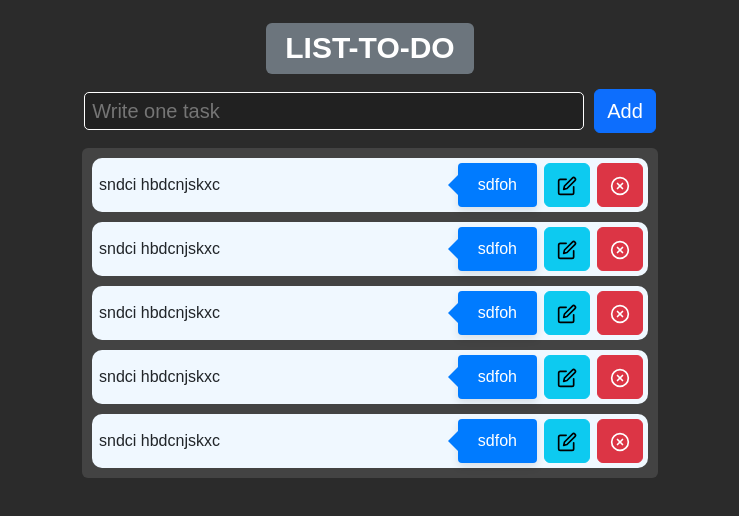
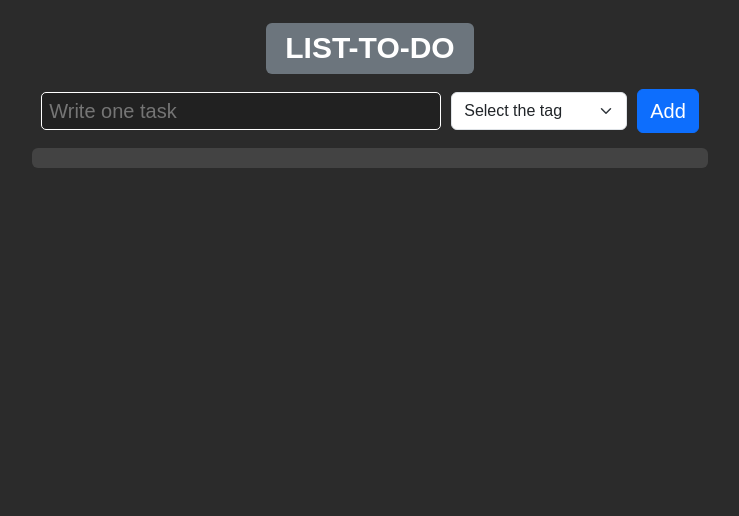
Before and after one commit to luismeza1101/ListToDo, a React (Vite) app: page / in a window 1280 px wide. Shown: the top 516 px of the page, without its empty margins (270-1009 px from the left). Built offline with nearby package versions, Linux system fonts and the light colour scheme.

Commit message:
Fin de funcion AgregarTask

```diff
--- a/src/App.css
+++ b/src/App.css
@@ -1,6 +1,6 @@
 .hero{
     margin-top: 20px;
-    width: 600px;
+    width: 700px;
 }
 .list-tasks{
     display: flex;
--- a/src/App.tsx
+++ b/src/App.tsx
@@ -1,18 +1,40 @@
+import { useReducer } from 'react'
 import './App.css'
 import BarAddToDo from './components/BarAddToDo'
-import Task from './components/Task'
+import TaskCard from './components/TaskCard'
+import { initialState, reducer } from './fuctions'
+import { Task } from './types'
+
 
 function App() {
 
+  const [tasksState, dispatch] = useReducer(reducer, initialState);
+
+  const addTask = (infoTask: string, infoTag: string) => {
+    const newTask: Task = {
+      info: infoTask,
+      id: crypto.randomUUID(),
+      tag: infoTag,
+      edit: false
+    };
+    dispatch({type: 'add', payload: newTask})
+  }
+
+  const removeTask = (id: string) => {
+    dispatch({type: 'remove', payload: {id}})
+  }
+
+  const editTask = (id: string) => {
+    dispatch({type: 'editable', payload: {id}})
+  }
+
   return (
     <div className='container text-center hero'>
-      <BarAddToDo />
+      <BarAddToDo addTask={addTask}/>
       <ul className='list-group list-tasks'>
-          <Task />
-          <Task />
-          <Task />
-          <Task />
-          <Task />
+          {tasksState.listTasks.map(taskUpdate => (
+            <TaskCard key={taskUpdate.id} infoTask={taskUpdate.info} infoTag={taskUpdate.tag}/>
+          ))}
       </ul>
     </div>
   )
--- a/src/components/BarAddToDo.tsx
+++ b/src/components/BarAddToDo.tsx
@@ -1,15 +1,54 @@
-import '../styleSheets/BarAddToDo.css'
+import { useRef, useState } from "react";
+import "../styleSheets/BarAddToDo.css";
 
-const BarAddToDo = () => {
-  return (
-    <section className='entrance'>
-        <h1><span className="badge text-bg-secondary">LIST-TO-DO</span></h1>
-        <div className='data'>
-          <input type="text" placeholder="Write one task" className='data__input'/>
-          <button className='data__btn btn btn-primary'>Add</button>
-        </div>
-    </section>
-  )
+interface Props {
+  addTask: (infoTask: string, infoTag: string) => void;
 }
 
-export default BarAddToDo
+const BarAddToDo: React.FC<Props> = ({ addTask }) => {
+  const infoTask = useRef<HTMLInputElement>(null);
+  const [valueTag, setValueTag] = useState('');
+
+  const handleTask = () => {
+    if (infoTask.current?.value == "") {
+      alert("Debe completar los espacios en blanco");
+    } else {
+      addTask(infoTask.current!.value, valueTag);
+      infoTask.current!.value = "";
+      setValueTag('Select the tag')
+    }
+  };
+
+  return (
+    <section className="entrance">
+      <h1>
+        <span className="badge text-bg-secondary">LIST-TO-DO</span>
+      </h1>
+      <div className="data">
+        <input
+          type="text"
+          placeholder="Write one task"
+          className="data__input"
+          ref={infoTask}
+        />
+        <div className="btn-group dropend">
+          <select className="form-select" aria-label="Default select example" onChange={(e) => setValueTag(e.target.value)}>
+            <option selected>Select the tag</option>
+            <option value="Importan">Importan</option>
+            <option value="Home">Home</option>
+            <option value="Work">Work</option>
+            <option value="Personal Projects">Personal Projects</option>
+            <option value="Favors">Favors</option>
+          </select>
+        </div>
+        <button
+          className="data__btn btn btn-primary"
+          onClick={() => handleTask()}>
+          Add
+        </button>
+      </div>
+    </section>
+  );
+};
+
+export default BarAddToDo;
--- a/src/components/Tag.tsx
+++ b/src/components/Tag.tsx
@@ -1,8 +1,13 @@
 import '../styleSheets/Tag.css'
-const Tag = () => {
+
+interface Props {
+  infoTag: string
+}
+
+const Tag: React.FC<Props> = ({infoTag}) => {
   return (
     <div className="tag">
-      sdfoh
+      {infoTag}
     </div>
   )
 }
--- a/src/components/Task.tsx
+++ b/src/components/TaskCard.tsx
@@ -2,12 +2,17 @@ import { FiXCircle, FiEdit } from "react-icons/fi";
 import "../styleSheets/Task.css";
 import Tag from "./Tag";
 
-const Task = () => {
+interface Props {
+  infoTask : string
+  infoTag : string
+}
+
+const TaskCard: React.FC<Props> = ({infoTask, infoTag}) => {
   return (
     <section className="task">
-      <p className="task__text">sndci hbdcnjskxc</p>
+      <p className="task__text">{infoTask}</p>
       <div className="buttons">
-        <Tag />
+        <Tag infoTag={infoTag}/>
         <button className="btn btn-info"><FiEdit /></button>
         <button className="btn btn-danger"><FiXCircle /></button>
       </div>
@@ -15,4 +20,4 @@ const Task = () => {
   );
 };
 
-export default Task;
+export default TaskCard;
--- /dev/null
+++ b/src/fuctions.ts
@@ -0,0 +1,27 @@
+import { Task } from "./types"
+
+export const initialState : {listTasks : Task[]} = {
+    listTasks: []
+}
+
+type Action =
+    |{type: 'add'; payload: Task}
+    |{type: 'remove'; payload: {id: string}}
+    |{type: 'editable'; payload: {id: string}}
+
+export const reducer = (state: typeof initialState, action: Action) => {
+    switch (action.type) {
+        case 'add':
+
+            return {listTasks: [...state.listTasks, action.payload]};
+        case 'remove':
+
+            return state;
+        case 'editable':
+
+            return state;
+
+        default:
+            return state
+    }
+}
--- a/src/styleSheets/BarAddToDo.css
+++ b/src/styleSheets/BarAddToDo.css
@@ -12,5 +12,5 @@
     background-color: #1f1f1fbb;
     color: #fff;
     font-size: 20px;
-    min-width: 500px;
+    min-width: 400px;
 }
--- /dev/null
+++ b/src/types.d.ts
@@ -0,0 +1,6 @@
+export interface Task {
+    info: string
+    id: string
+    tag: string
+    edit: boolean
+}
```
